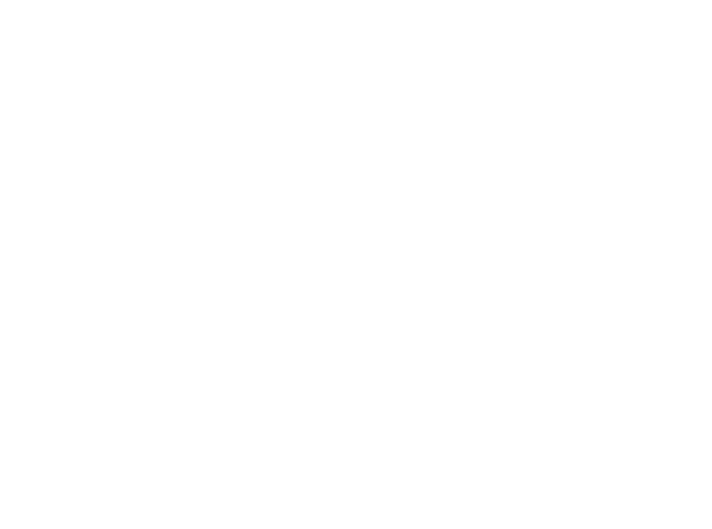
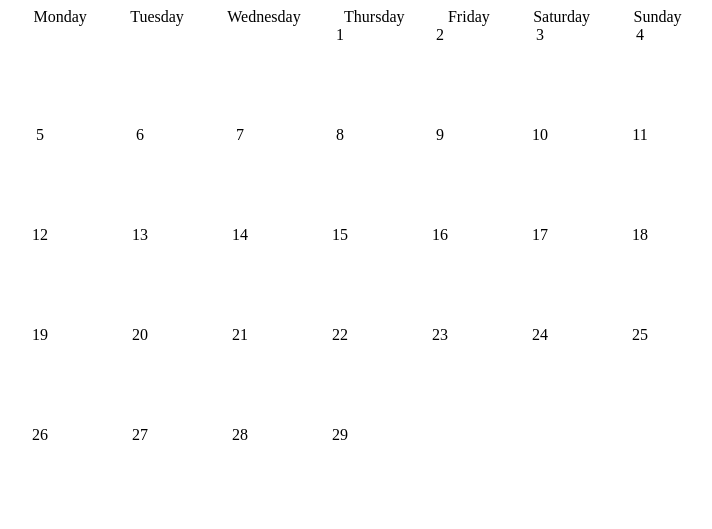
Before and after one commit to xPatiCiosek/simple-calendar, a plain HTML site: page index.html in a window 1280 px wide. Shown: the whole page, without its empty margins (18-730 px from the left). Drawn offline with Linux system fonts and the light colour scheme.

Commit message:
calendar layout

```diff
--- a/index.html
+++ b/index.html
@@ -9,6 +9,21 @@
     <script type="module" src="script.js"></script>
   </head>
   <body>
+    <div id="container">
+      <header id="header"></header>
+
+      <div id="weekdays">
+        <div>Monday</div>
+        <div>Tuesday</div>
+        <div>Wednesday</div>
+        <div>Thursday</div>
+        <div>Friday</div>
+        <div>Saturday</div>
+        <div>Sunday</div>
+      </div>
+
+      <div id="calendar"></div>
+    </div>
 
   </body>
 </html>
--- a/script.js
+++ b/script.js
@@ -0,0 +1,42 @@
+let nav =0;
+let clicked = null;
+let events = localStorage.getItem('events') ? JSON.parse(localStorage.getItem('events')) : [];
+
+const weekdays = ['Monday', 'Teusday', 'Wednesday', 'Thursday', 'Friday', 'Saturday', 'Sunday'];
+const calendar = document.getElementById('calendar');
+
+function load(){
+    const dt = new Date();
+
+    const day = dt.getDate();
+    const month = dt.getMonth();
+    const year = dt.getFullYear();
+
+    const firstDayOfMonth = new Date(year, month, 1);
+    const daysInMonth = new Date(year, month+1, 0).getDate();
+
+    const dateString = firstDayOfMonth.toLocaleDateString('en-GB',{
+        weekday: 'long',
+        year: 'numeric',
+        month: 'numeric',
+        day: 'numeric',
+    });
+    const paddingDays = weekdays.indexOf(dateString.split(', ')[0]);
+
+    for(let i=1; i<= paddingDays + daysInMonth; i++){
+        const daySquare = document.createElement('div');
+        daySquare.classList.add('day');
+
+        if(i> paddingDays){
+            daySquare.innerText = i - paddingDays;
+
+            daySquare.addEventListener('click', () => console.log('click'));
+        } else {
+            daySquare.classList.add('padding');
+        }
+
+        calendar.appendChild(daySquare);
+    }
+
+}
+load();
--- a/styles.css
+++ b/styles.css
@@ -0,0 +1,21 @@
+#container{
+
+}
+#weekdays{
+    display: flex;
+    flex-direction: row;
+    justify-content: space-evenly;
+    width: 735px;
+
+}
+#calendar{
+    display: flex;
+    flex-wrap: wrap;
+    width: 735px;
+}
+.day{
+    width: 100px;
+    height: 100px;
+    display: flex;
+    justify-content: space-evenly;
+}
```
